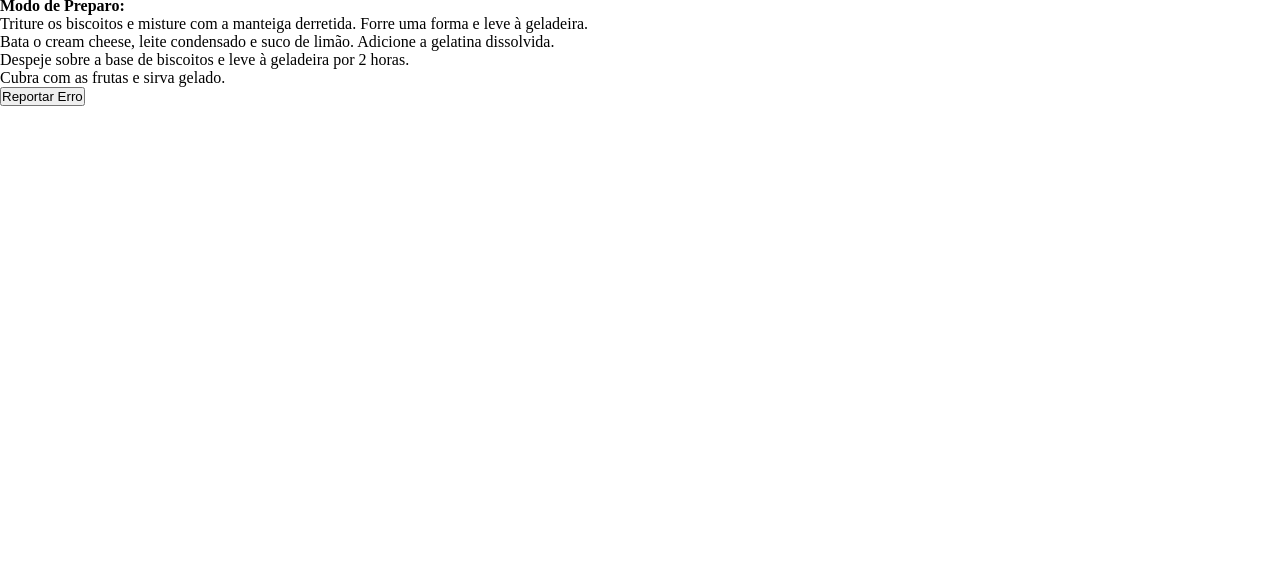
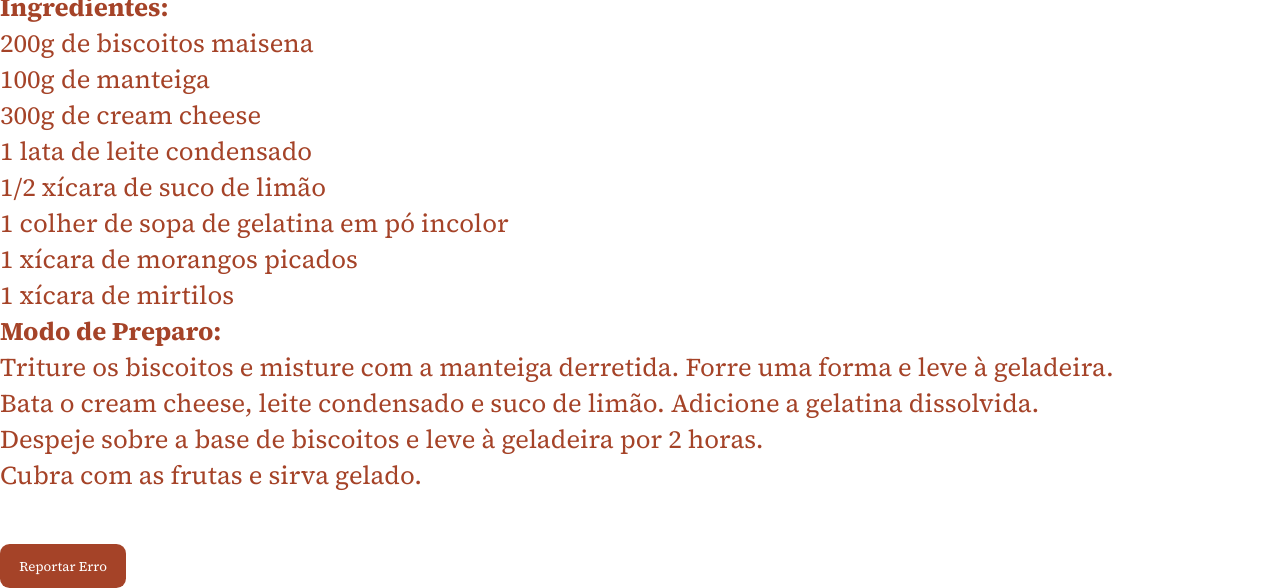
Before and after one commit to joao-sillva/cheesecake, a plain HTML site: page index.html in a window 1280 px wide. Shown: the part 531-1119 px from the top of the page. Before the commit the page ends 800 px from the top, so only its background shows below. Drawn offline with Linux system fonts and the light colour scheme.

Commit message:
Adjust project fonts

```diff
--- a/index.html
+++ b/index.html
@@ -1,6 +1,10 @@
 <!DOCTYPE html>
 <html lang="pt-br">
 <head>
+  <link rel="preconnect" href="https://fonts.googleapis.com" />
+  <link rel="preconnect" href="https://fonts.gstatic.com" crossorigin />
+  <link rel="stylesheet" href="https://fonts.googleapis.com/css2?family=Source+Serif+4:wght@400;700&display=swap" />
+
   <meta charset="UTF-8" />
   <meta name="viewport" content="width=device-width, initial-scale=1.0" />
   <link rel="stylesheet" href="style.css" />
--- a/style.css
+++ b/style.css
@@ -2,4 +2,28 @@
   margin: 0;
   padding: 0;
   box-sizing: border-box;
+  -webkit-font-smoothing: antialiased;
+  -moz-osx-font-smoothing: grayscale;
 }
+
+body {
+  font-family: 'Source Serif 4', sans-serif;
+  color: #A54328;
+  font-size: 1.6rem;
+}
+
+main button {
+  margin-top: 3.2rem;
+  font-family: 'Source Serif 4', sans-serif;
+  background: #A54328;
+  color: #fff;
+
+  padding: .8rem 1.2rem;
+  border: none;
+  border-radius: .6rem;
+  cursor: pointer;
+}
+
+main button:hover {
+  background: #972b0d;
+}
```
